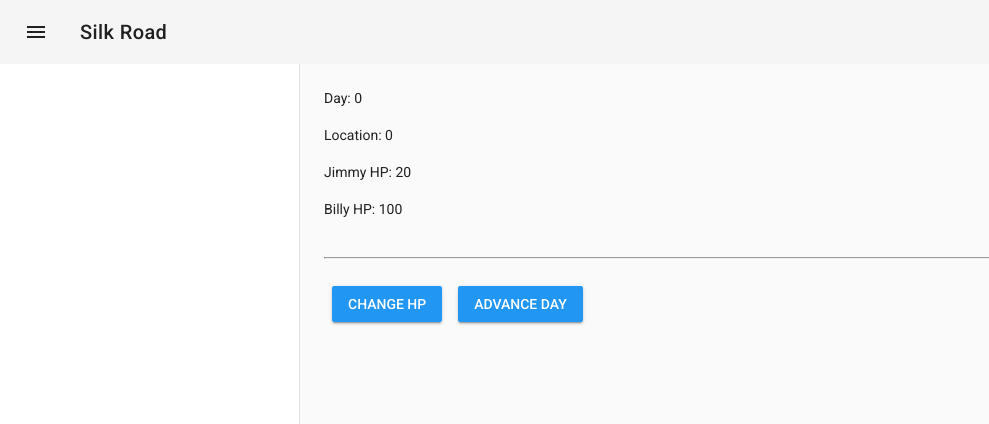
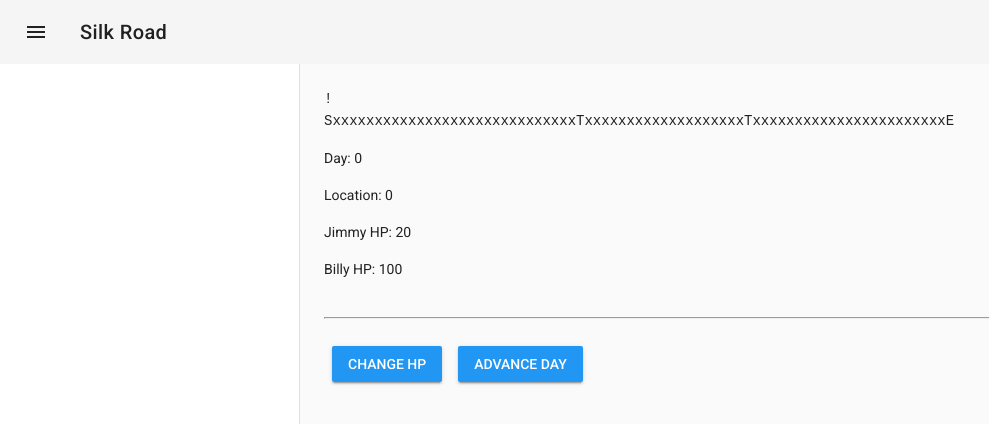
Before and after one commit to kelseight/silk_road, a Vue app: page / in a window 1280 px wide. Shown: the top 424 px of the page, without its empty margins (0-989 px from the left). Built offline with nearby package versions, Linux system fonts and the light colour scheme.

Commit message:
Made a map.

```diff
--- a/package.json
+++ b/package.json
@@ -11,6 +11,7 @@
     "build": "node build/build.js"
   },
   "dependencies": {
+    "lodash": "^4.17.10",
     "vue": "^2.5.2",
     "vue-router": "^3.0.1",
     "vuetify": "^1.0.0",
--- a/src/components/Game.vue
+++ b/src/components/Game.vue
@@ -1,7 +1,8 @@
 <template>
   <v-container fluid>
-    <p>Day: {{ $store.state.day }}</p>
-    <p>Location: {{ $store.state.location }}</p>
+    <mini-map/>
+    <p>Day: {{ $store.state.currentPlayerInfo.day }}</p>
+    <p>Location: {{ $store.state.currentPlayerInfo.location }}</p>
     <p>Jimmy HP: {{ $store.state.partyMembers["Jimmy"]["hp"] }}</p>
     <p>Billy HP: {{ $store.state.partyMembers["Billy"]["hp"] }}</p>
     <br/><hr/><br/>
@@ -23,7 +24,7 @@
     nextDay: function () {
       var locationDelta = Math.floor((Math.random()) * 10)
       this.$store.commit('advanceDay')
-      var atStoreLoc = this.isAtTown(this.$store.state.location, locationDelta)
+      var atStoreLoc = this.isAtTown(this.$store.state.currentPlayerInfo.location, locationDelta)
       if (atStoreLoc) {
         // change this to the town loc, if in a town.
         locationDelta = atStoreLoc
@@ -31,15 +32,21 @@
       this.$store.commit('advanceLocation', {amount: locationDelta})
     },
     isAtTown: function (location, locationDelta) {
-      for (var town in this.$store.state.worldMap) {
-        if (this.$store.state.worldMap[town]['location'] > location &
-            this.$store.state.worldMap[town]['location'] <= location + locationDelta) {
+      for (var town in this.$store.state.townInfo) {
+        if (this.$store.state.townInfo[town]['location'] > location &
+            this.$store.state.townInfo[town]['location'] <= location + locationDelta) {
           console.log('You reach a town!')
           // return diff between you and the town.
-          return this.$store.state.worldMap[town]['location'] - this.$store.state.location
+          return this.$store.state.townInfo[town]['location'] - this.$store.state.currentPlayerInfo.location
         }
       }
       return false
+    },
+    isAtEnd: function (location, locationDelta) {
+      if (this.$store.state.currentPlayerInfo.location + locationDelta > this.$store.state.mapLength) {
+        console.log('You got to the end!')
+        return this.$store.state.mapLength - this.$store.state.currentPlayerInfo.location
+      }
     }
   }
 }
--- /dev/null
+++ b/src/components/parts/MiniMap.vue
@@ -0,0 +1,48 @@
+<template>
+  <div>
+    <p style="margin-bottom:0;"><span class="mapText">{{ playerLocMap.join('')}}</span></p>
+    <p><span class="mapText">{{ initMap.join('') }}</span></p>
+  </div>
+</template>
+
+<script>
+export default {
+  name: 'MiniMap',
+  data: function () {
+    return {
+      initMap: null
+    }
+  },
+  created () {
+    // Make initial null map.
+    this.initMap = Array.apply(null, Array(75)).map(String.prototype.valueOf, 'x')
+
+    // Put in the towns from the town locations.
+    var townLocs = []
+    for (var town in this.$store.state.townInfo) {
+      townLocs.push(this.$store.state.townInfo[town].location)
+    }
+    for (var idx = 0; idx < townLocs.length; idx++) {
+      this.initMap[townLocs[idx]] = 'T'
+    }
+
+    // Put in Start and End
+    this.initMap[0] = 'S'
+    this.initMap[this.initMap.length - 1] = 'E'
+  },
+  computed: {
+    playerLocMap: function () {
+      // INITIAL MAP FOR PLAYER
+      var initPlayerMap = Array.apply(null, Array(75)).map(String.prototype.valueOf, ' ')
+      initPlayerMap[this.$store.state.currentPlayerInfo.location] = '!'
+      return initPlayerMap
+    }
+  }
+}
+</script>
+
+<style>
+.mapText {
+  font-family: monospace;
+}
+</style>
--- a/src/main.js
+++ b/src/main.js
@@ -7,18 +7,28 @@
 import Vuetify from 'vuetify'
 import 'vuetify/dist/vuetify.min.css'
 
+import MiniMap from './components/parts/MiniMap.vue'
+
+Vue.component(MiniMap.name, MiniMap)
+
 Vue.use(Vuetify)
 Vue.use(Vuex)
 
-const worldMap = {
+const currentPlayerInfo = {
+  location: 0,
+  day: 0,
+  atTown: 0
+}
+
+const townInfo = {
   'Coolville': { location: 30 },
   'Uncoolsville': { location: 50 }
 }
 
 const store = new Vuex.Store({
   state: {
-    location: 0,
-    day: 0,
+    currentPlayerInfo: currentPlayerInfo,
+    townInfo: townInfo,
     partyMembers: {
       'Billy': {hp: 100},
       'Jimmy': {hp: 20}
@@ -26,18 +36,17 @@
     inventory: [
       {item: 'salt', amount: 10}
     ],
-    worldMap: worldMap,
-    atTown: null
+    mapLength: 100
   },
   mutations: {
     modifyHP (state, { member, amount }) {
       state.partyMembers[member].hp += amount
     },
     advanceDay (state) {
-      state.day++
+      state.currentPlayerInfo.day++
     },
     advanceLocation (state, {amount}) {
-      state.location += amount
+      state.currentPlayerInfo.location += amount
     }
   }
 })
```
Also changed, not shown: 1 other file (tests, documents, lock files or other folders).
